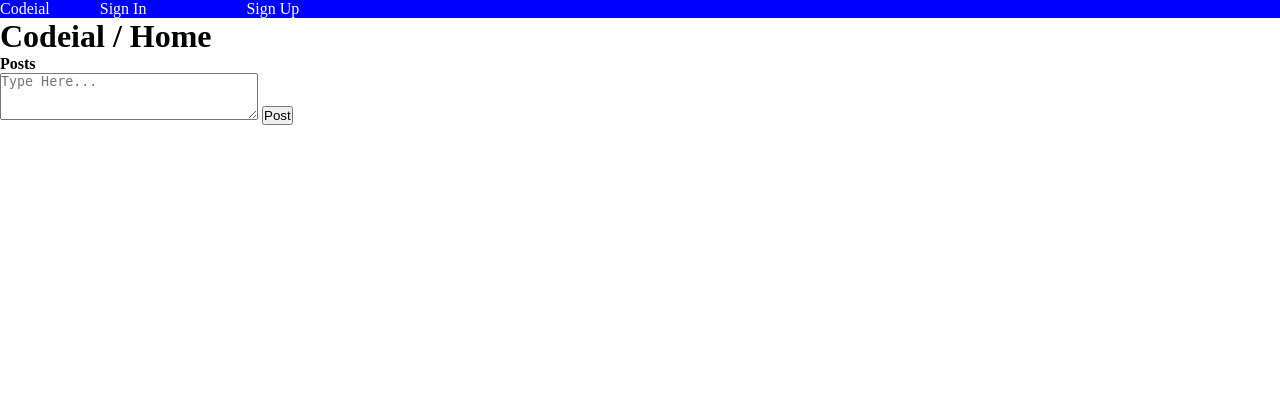
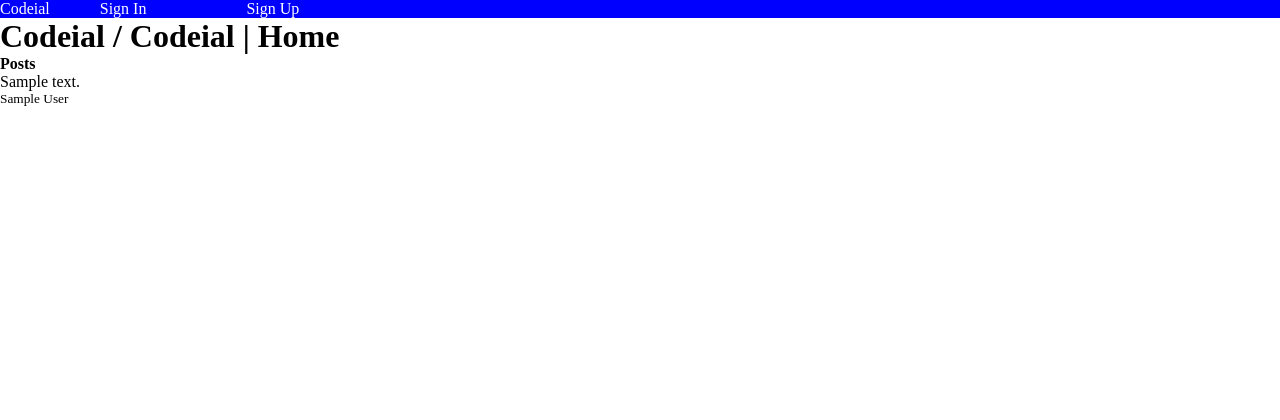
Before and after one commit to MaheraFurniturewala/chat_app_cont, a Node server app: page / in a window 1280 px wide. Shown: the top 420 px of the page. Run offline with Node 20, Linux system fonts and the light colour scheme; tables that the repository leaves empty hold one stand-in row (values such as "Sample post"); some libraries are stand-ins or nearby versions.

Commit message:
create posts section

```diff
--- a/controllers/home_controller.js
+++ b/controllers/home_controller.js
@@ -1,9 +1,31 @@
+const Post = require('../models/post');
+
+
 module.exports.home = function(req, res){
-    console.log(req.cookies);
-    res.cookie('user_id', 25);
-    return res.render('home', {
-        title: "Home"
+    // console.log(req.cookies);
+    // res.cookie('user_id', 25);
+    //this query will return all the posts
+    // Post.find({},function(err,posts){
+    //     return res.render('home', {
+    //         title: "Codeial | Home",
+    //         posts: posts
+    //     });
+    // })
+    //post.find.populate is the query and the exec has the callback
+    //here the syntax changes
+    //whenever you are making the query longer you write down the whole  query and then callback
+    //you are finding all the posts and populating user of each pos
+    Post.find({}).populate('user').exec(function(err,posts){
+        return res.render('home',{
+            title: "Codeial | Home",
+            posts : posts
+        });
     });
 }
 
-// module.exports.actionName = function(req, res){}
+
+
+
+// post.user is an id since it is type ObjectID
+
+// module.exports.actionName = function(req, res){
--- a/routes/posts.js
+++ b/routes/posts.js
@@ -1,9 +1,10 @@
 const express = require('express');
 const router = express.Router();
+const passport  =require('passport');
 
 
 const postsController = require('../controllers/posts_controller');
 
-router.post('/create', postsController.create);
+router.post('/create',passport.checkAuthentication,postsController.create);
 
 module.exports = router;
--- a/views/home.ejs
+++ b/views/home.ejs
@@ -5,10 +5,30 @@
 
  <section id="feed-posts">
      <h4>Posts</h4>
+     <!-- but the person could just make a form in the dev tools with required fields as mentioned in our schema so we need to add checkAuthentication function in our routes of  post.js as middleware-->
+     <% if(locals.user) { %>
      <form action="/posts/create" method="POST" id="new-post-form">
          <textarea name="content"  cols="30" rows="3" placeholder="Type Here..."></textarea>
          <input type="submit" value="Post" >
 
      </form>
+     <% } %>
+
+     <div id="posts-list-container">
+         <ul>
+             <% for(post of posts){ %>
+                <li>
+                    <p>
+                        <%= post.content %>
+                    <br>
+                    <small>
+                        <%= post.user.name %>
+                    </small>
+                    </p>
+                </li>
+
+             <%}%>
+         </ul>
+     </div>
 
  </section>
```
Also changed, not shown: 1 other file.
